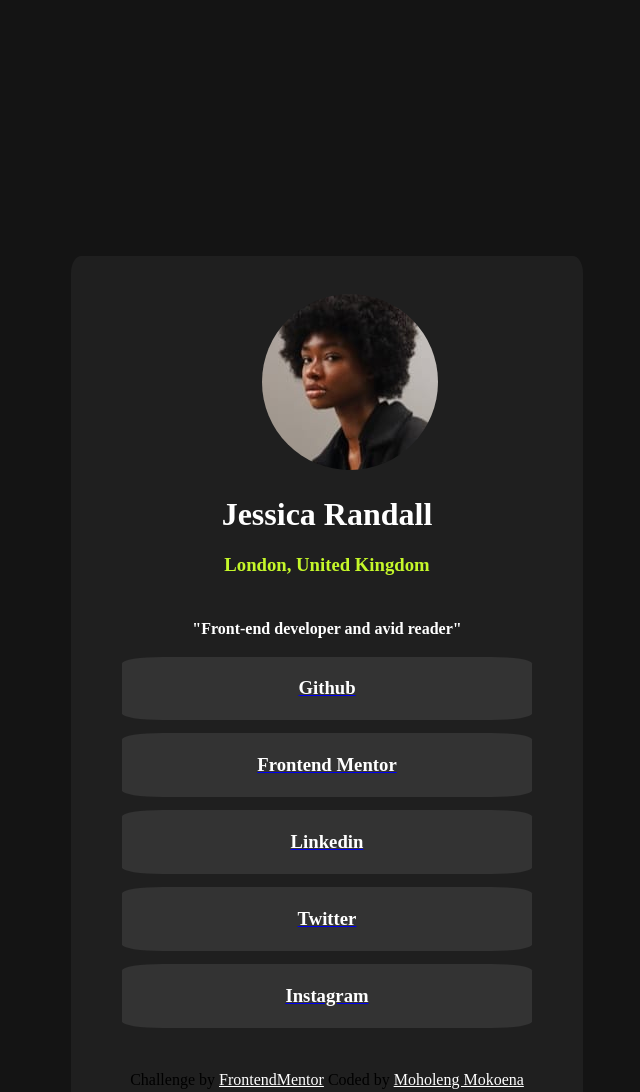
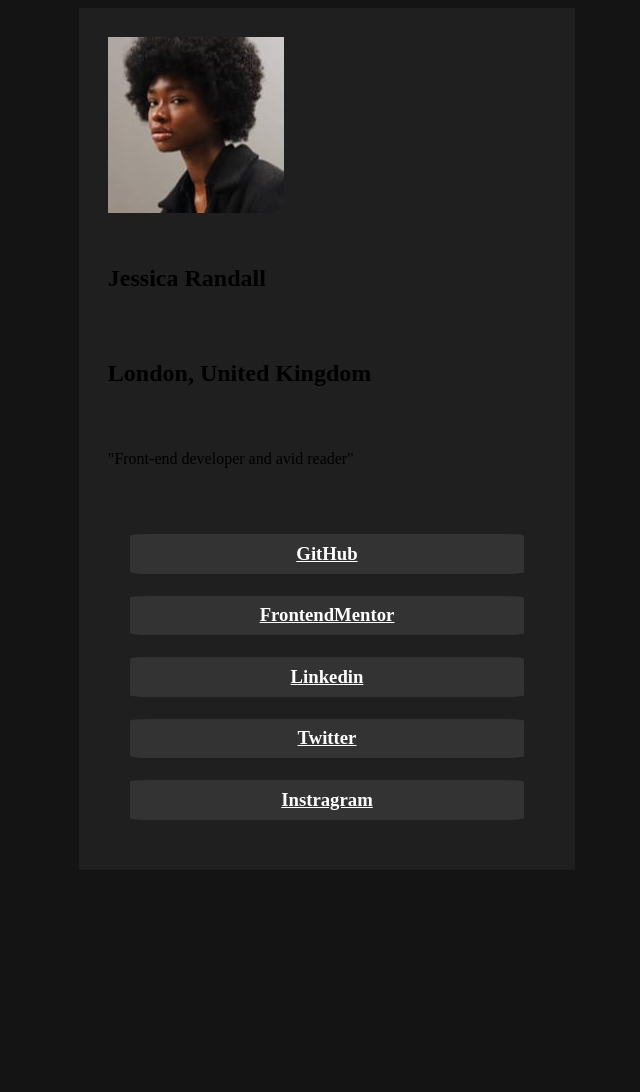
Before and after one commit to Mokoena2000/socialPage, a plain HTML site: page index.html in a window 1280 px wide. Shown: the whole page, without its empty margins (313-953 px from the left). After the commit the page ends 878 px from the top, so only its background shows below. Drawn offline with Linux system fonts and the light colour scheme.

Commit message:
corrections for my social page

```diff
--- a/index.html
+++ b/index.html
@@ -1,103 +1,83 @@
-<!Doctype html>
+<!DOCTYPE html>
 <html lang="en">
-    <head>
+    <header>
     <meta charset="UTF-8">
     <meta name="viewport" content="width=device-width, initial-scale=1,0">
     <title>Social Page</title>
-
     <style>
-            @media html{
-                min-width{
-                    width: 375px ;
-                }
-                max-width{
-                    width: 1440px;
-                }
-            }
         html{
             background-color: hsl(0, 0%, 8%);
-                font-family: " [Inter](https://fonts.google.com/specimen/Inter)";
-                font-weight: 400, 600, 700;
+            padding-right: 30%;
+            padding-left: 30%;
         }
-            img{
-                margin-left: 35%;
-                border-radius: 50%;
+        main{
+            background-color: hsl(0, 0%, 12%);
+            padding: 3%;
+        }
+
+        h3{
+            background-color: hsl(0, 0%, 20%);
+            text-align: center;
+            padding: 2%;
+            margin: 5%;
+            border-radius: 5%;
 
         }
-            .text1, .text2, .text3, .text4, .text5{
-                color: white;
-                background-color:hsl(0, 0%, 20%);
-                border-radius: 10%;
-                text-align: center;
-                padding: 0.5%;
-                margin: 3%;
-                cursor: pointer;
-            }
-            h1{
+        a{
             color: white;
         }
-            P{
-                font-size: 16px;
-                color: white;
-                margin-top: 10%;
-            }
-            .sub{
-                color: hsl(75, 94%, 57%);
 
-            }
-            .heading, p{
-                text-align: center;
-            }
-            body{
-                background-color: hsl(0, 0%, 12%);
-                margin: 30%;
-                padding: 3%;
-                border-radius: 2%;
-                margin-top: 20%;
-                margin-bottom: 20%;
-            }
-            footer{
-                text-align: center;
-                margin-top: 10%;
-            }
-            .c{
-              color: white;
-
-            }
 
     </style>
-    </head>
+</header>
 <body>
-        <div class="container-fluid">
+  <main>
+    <!--START-IMAGE-SECTION-->
+    <main class="container-fluid">
+      <section id="img">
+       <img src="assets/images/avatar-jessica.jpeg" alt="picture if jessica">
+      </section>
+    </main>
+    <!--START-IMAGE-SECTION-->
 
-            <a href="#"><img src="assets/images/avatar-jessica.jpeg"></a>
+    <!--STARRT-GRAND-SECTION-->
+    <main class="container-fluid">
+        <section id="grand">
+            <h1>Jessica Randall</h1>
+        </section>
+    </main>
+    <!--END-GRAND-SECTION-->
+
+    <!--STARRT-PARENT-SECTION-->
+    <main class="container-fluid">
+        <section id="parent">
+            <h2>London, United Kingdom</h2>
+        </section>
+    </main>
+    <!--END-PARENT-SECTION-->
+
+    <!--STARRT-CHILD-SECTION-->
+    <main class="container-fluid">
+        <section id="child">
+            <p>"Front-end developer and avid reader"</p>
+        </section>
+    </main>
+    <!--END-CHILD-SECTION-->
+
+    <!--START-LIST-SECTION-->
+    <main class="container-flud">
+        <section id="list">
+            <a href="#"><h3>GitHub</h3></a>
+            <a href="#"><h3>FrontendMentor</h3></a>
+            <a href="#"><h3>Linkedin</h3></a>
+            <a  href="#"><h3>Twitter</h3></a>
+            <a  href="#"><h3>Instragram</h3></a>
+        </section>
+    </main>
+    <!--END-LIST-SECTION-->
 
 
-        <div class="heading">
-            <h1>Jessica Randall </h1>
-            <h3 class="sub">London, United Kingdom</h3>
-        </div>
-
-        <h3><p>"Front-end developer and avid reader"</p></h3>
-
-        <a href="https://github.com/"><div class="text1"><h3>Github</h3></div></a>
-        <a href="https://www.frontendmentor.io/home"><div class="text2"><h3>Frontend Mentor</h3></div></a>
-        <a  href="https://www.linkedin.com/feed/"><div class="text3"><h3>Linkedin</h3></div></a>
-        <a  href="https://twitter.com/home"><div class="text4"><h3>Twitter</h3></div></a>
-        <a  href="https://www.instagram.com/?hl=en"><div class="text5"><h3>Instagram</h3></div></a>
-
-
-
-
-    </div>
-
-
+  </main>
 </body>
 
-<footer>
-        Challenge by <a class="c" href="https://www.frontendmentor.io/home">FrontendMentor</a>
-        Coded by <a class="c" href="#">Moholeng Mokoena</a>
-
-    </footer>
-
 </html>
```
Lines whose indentation alone changed are shown as unchanged.
